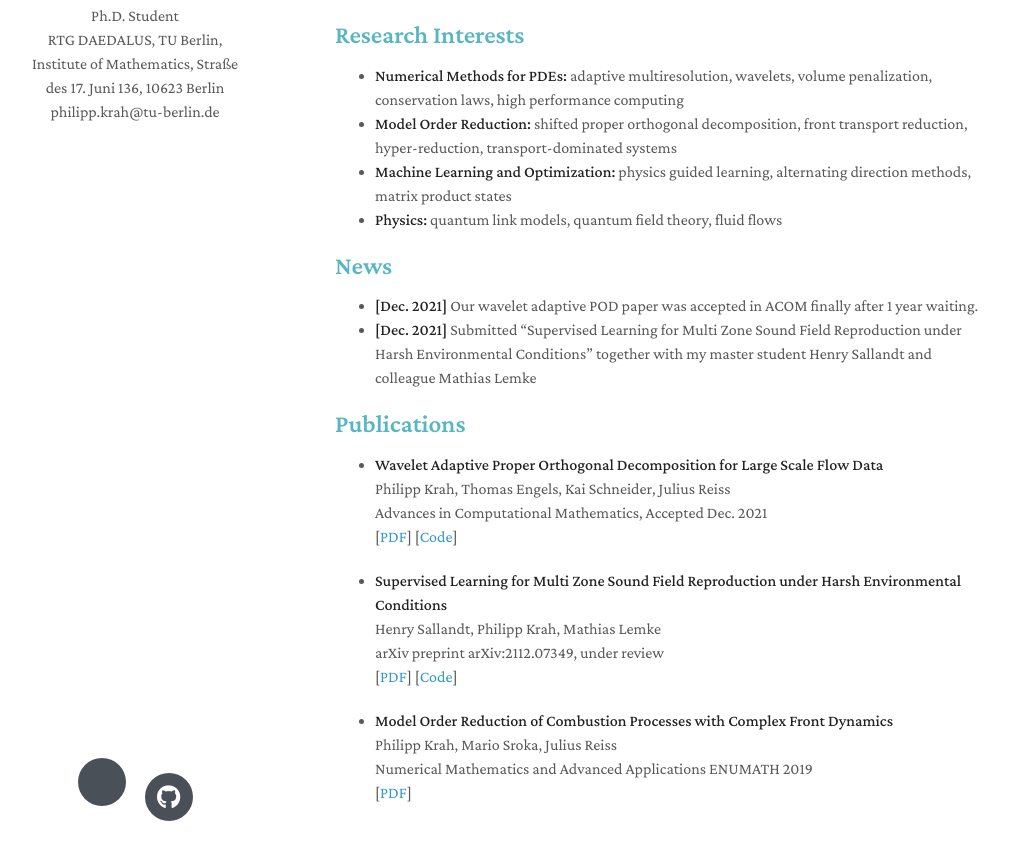
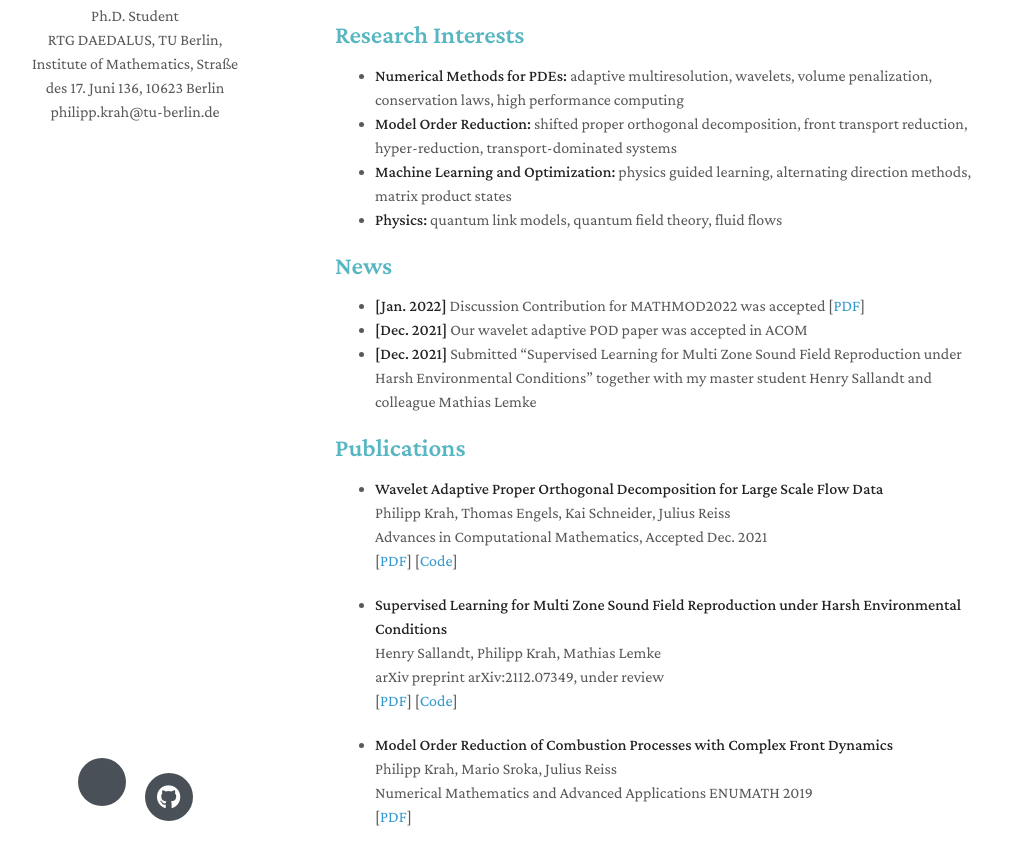
Before and after one commit to Philipp137/Philipp137.github.io, a Jekyll site: the page built from index.markdown, in a window 1280 px wide and 1163 px high. Shown: the part 240-1105 px from the top of the window, without its empty margins (135-1144 px from the left). Built offline with Jekyll 4.4.1, drawn with Linux system fonts in a browser that asks for light colours; nearby versions of some CDN libraries; a style sheet for code colours, icons or effects is not loaded.

Commit message:
discussion contribution added

```diff
--- a/index.markdown
+++ b/index.markdown
@@ -18,7 +18,8 @@ Physics-love, Algorithms-fun, Rythm-freedom, Water-needed.
 
 ## News
 
-- **[Dec. 2021]** Our wavelet adaptive POD paper was accepted in ACOM finally after 1 year waiting.
+- **[Jan. 2022]** Discussion Contribution for MATHMOD2022 was accepted [[PDF](https://hal.archives-ouvertes.fr/hal-03396325/document)]
+- **[Dec. 2021]** Our wavelet adaptive POD paper was accepted in ACOM
 - **[Dec. 2021]** Submitted "Supervised Learning for Multi Zone Sound Field Reproduction under Harsh Environmental Conditions" together with my master student Henry Sallandt and colleague Mathias Lemke
 
 ## Publications
```
